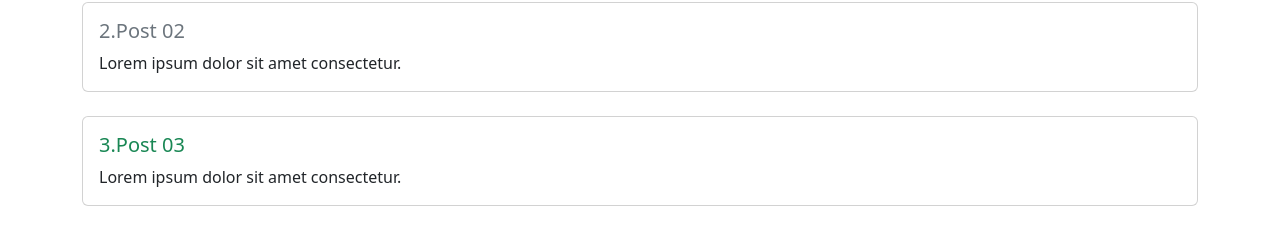
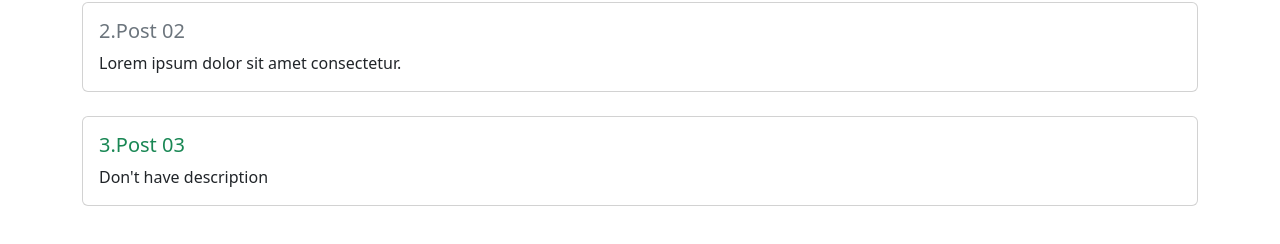
Before and after one commit to COLADOXD/component-1, a Vue app: page / in a window 1280 px wide. Shown: the part 222-466 px from the top of the page. Built offline with nearby package versions, Linux system fonts and the light colour scheme.

Commit message:
49. Props como objeto y default value

```diff
--- a/src/App.vue
+++ b/src/App.vue
@@ -9,8 +9,8 @@ import BlogPost from "./component/BlogPost.vue";
 
     <ButtonCounter />
     <button-counter />
-    <blog-post title="Post 01" id="1" description="Lorem ipsum dolor sit amet consectetur." color="primary" />
-    <blog-post title="Post 02" id="2" description="Lorem ipsum dolor sit amet consectetur." color="secondary" />
-    <blog-post title="Post 03" id="3" description="Lorem ipsum dolor sit amet consectetur." color="success" />
+    <blog-post title="Post 01" :id="1" description="Lorem ipsum dolor sit amet consectetur." color="primary" />
+    <blog-post title="Post 02" :id="2" description="Lorem ipsum dolor sit amet consectetur." color="secondary" />
+    <blog-post title="Post 03" :id="3" color="success" />
   </div>
 </template>
--- a/src/component/BlogPost.vue
+++ b/src/component/BlogPost.vue
@@ -1,6 +1,14 @@
 <script setup>
 
-defineProps(['title', 'id', 'description', 'color'])
+defineProps({
+    title: String,
+    id: Number,
+    color: String,
+    description: {
+        type: String,
+        default: "Don't have description"
+    }
+})
 
 </script>
 
```
